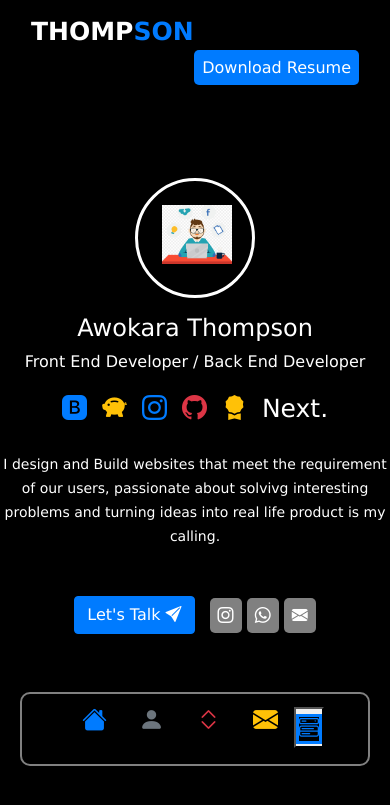
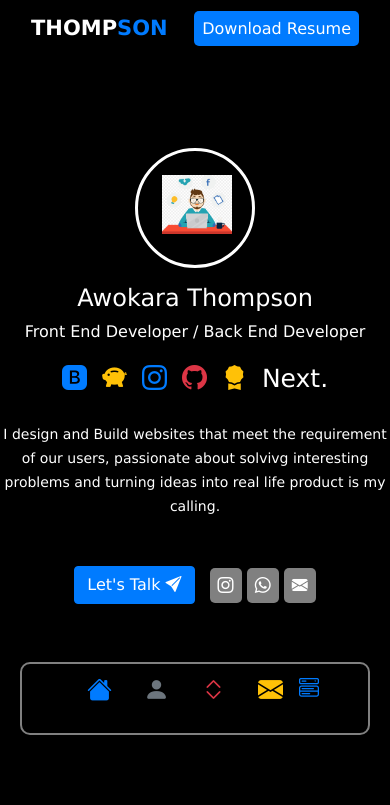
Before and after one commit to awokara/myportfolio, a PHP site: page / in a window 390 px wide. Shown: the top 805 px of the page. Run offline with PHP 8.4, Linux system fonts and the light colour scheme; some libraries are stand-ins or nearby versions.

Commit message:
correction

```diff
--- a/index.html
+++ b/index.html
@@ -100,10 +100,10 @@
         <li class="nav-item active">
           <b>
             <!-- <a class="nav-link text-white" href="contact.html"> -->
-            <button onclick={handle()}>
+            <span   onclick={handle()} style="border: none; outline: none;">
 
-              <i class="bi bi-menu-button-wide text-primary bg-black iconf" style="border: solid; font-size: 20px;"></i>
-            </button>
+              <i class="bi bi-menu-button-wide text-primary bg-black iconf" style=" font-size: 20px;"></i>
+            </span>
           <!-- </a> -->
         </b>
         </li>
--- a/style.css
+++ b/style.css
@@ -146,12 +146,12 @@
         padding: 0 100px;
     }
     .thom{
-        font-size: 25px;
+        font-size: 21px;
     }
     .more{
         display: block;
         border: none;
-        margin-top: 13px;
+        margin-top: 10px;
         /* width: 10px; */
         /* font-size: 10px; */
     }
```
